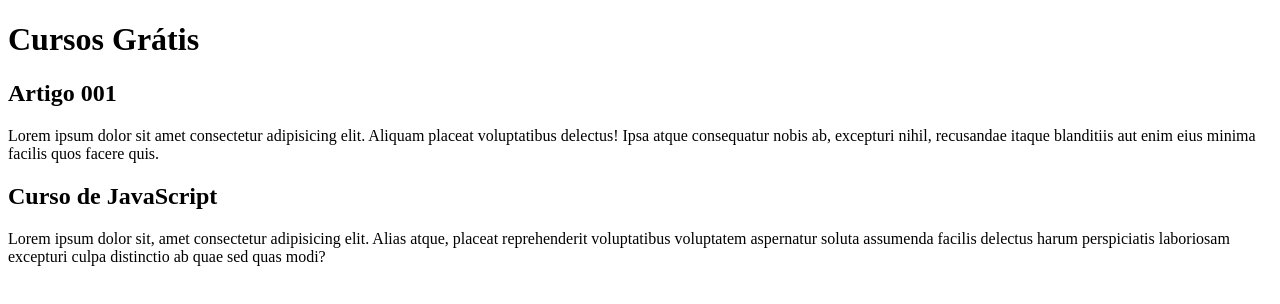
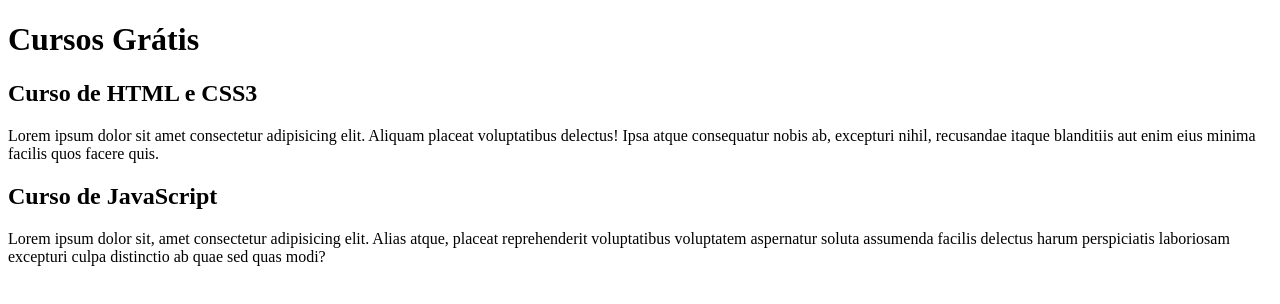
Before and after one commit to Beatrizqathaide/Meu-Projeto, a plain HTML site: page site-exemplo/index.html in a window 1280 px wide. Drawn offline with Linux system fonts and the light colour scheme.

Commit message:
atualizei o título

```diff
--- a/site-exemplo/index.html
+++ b/site-exemplo/index.html
@@ -4,7 +4,7 @@
     <meta charset="UTF-8">
     <meta http-equiv="X-UA-Compatible" content="IE=edge">
     <meta name="viewport" content="width=device-width, initial-scale=1.0">
-    <title>Meu primeiro site em repositório</title>
+    <title>Site Curso em Vídeo</title>
 </head>
 <body>
     <main>
@@ -12,7 +12,7 @@
             <h1>Cursos Grátis</h1>
         </header>
         <article>
-            <h2>Artigo 001</h2>
+            <h2>Curso de HTML e CSS3</h2>
             <p>Lorem ipsum dolor sit amet consectetur adipisicing elit. Aliquam placeat voluptatibus delectus! Ipsa atque consequatur nobis ab, excepturi nihil, recusandae itaque blanditiis aut enim eius minima facilis quos facere quis.</p>
         </article>
         <article>
```
